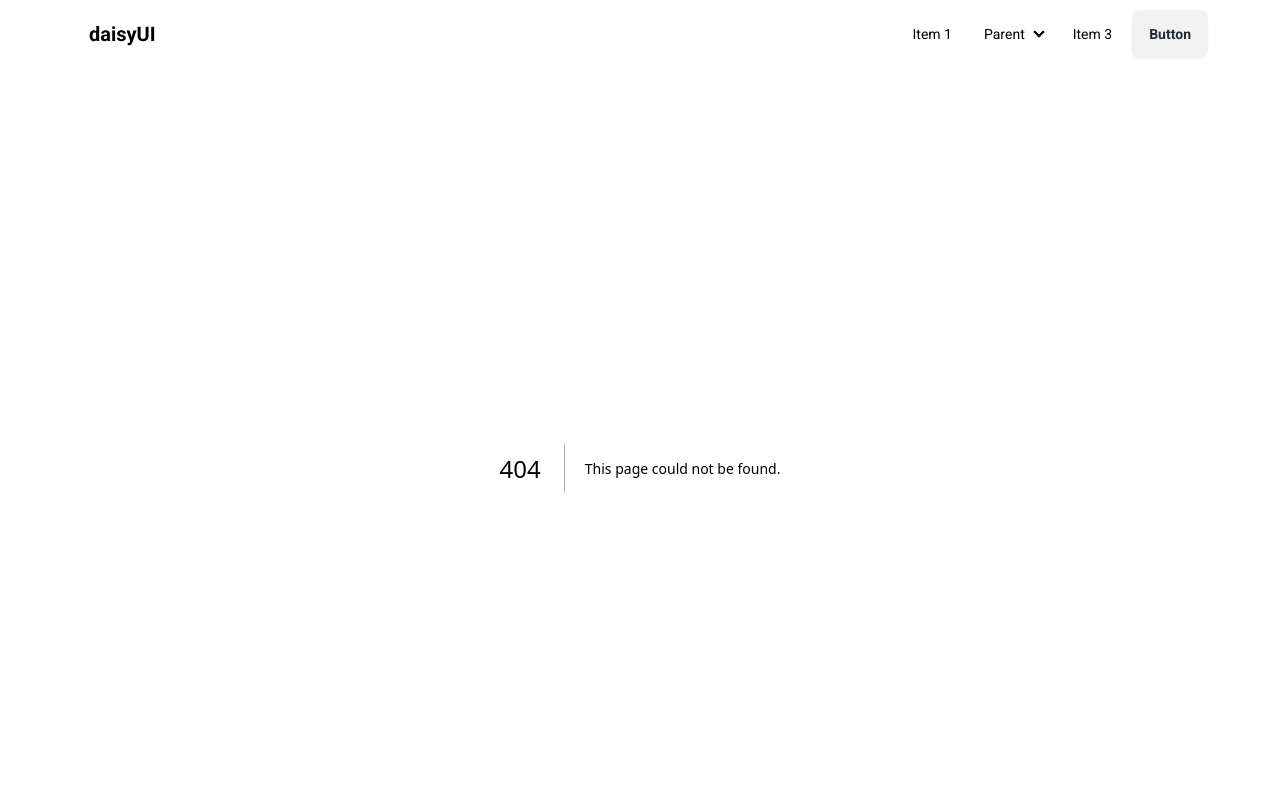
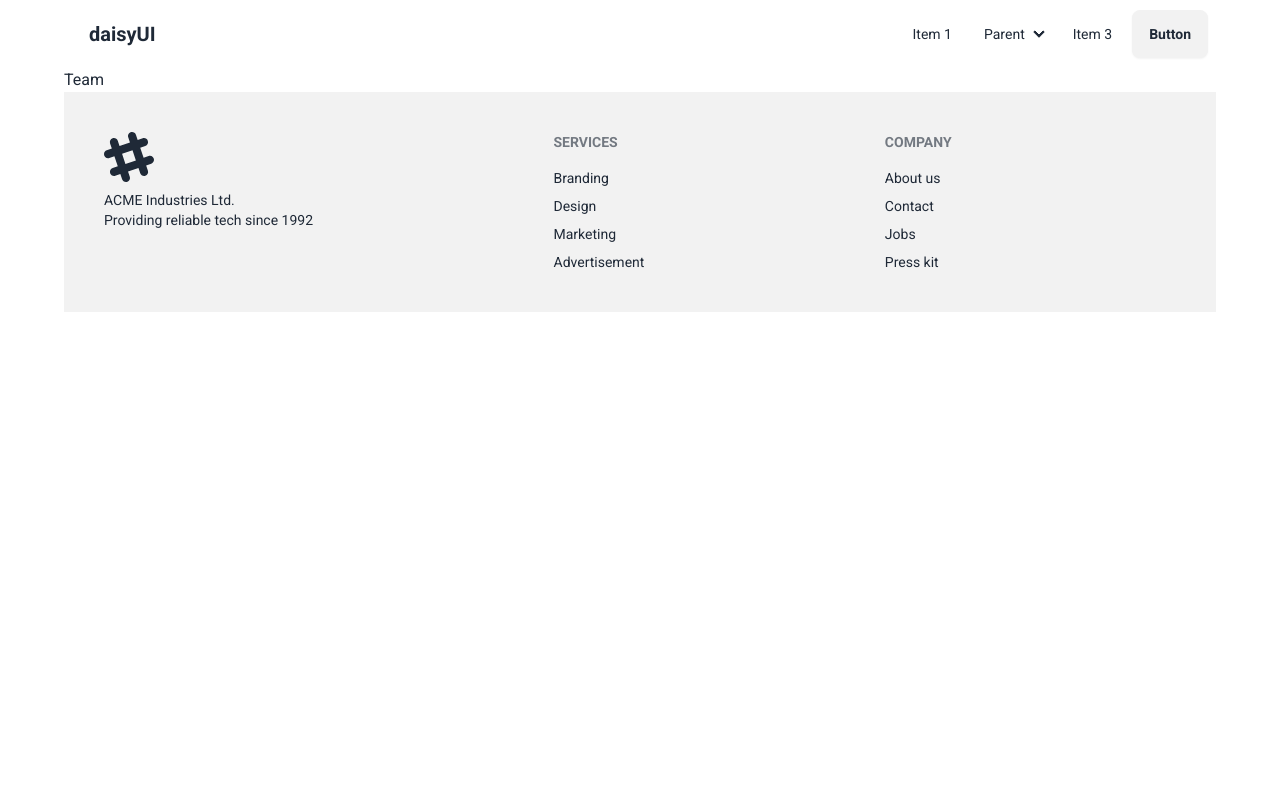
Before and after one commit to RashedAkash/design-agency, a Next.js app: page /team in a window 1280 px wide. Before the commit this address had no page. Shown: the top 800 px of the page. Built offline with nearby package versions, Linux system fonts and the light colour scheme.

Commit message:
team page create

```diff
--- /dev/null
+++ b/src/app/team/page.js
@@ -0,0 +1,11 @@
+import React from 'react';
+
+const page = () => {
+  return (
+    <div>
+      Team
+    </div>
+  );
+};
+
+export default page;
```
